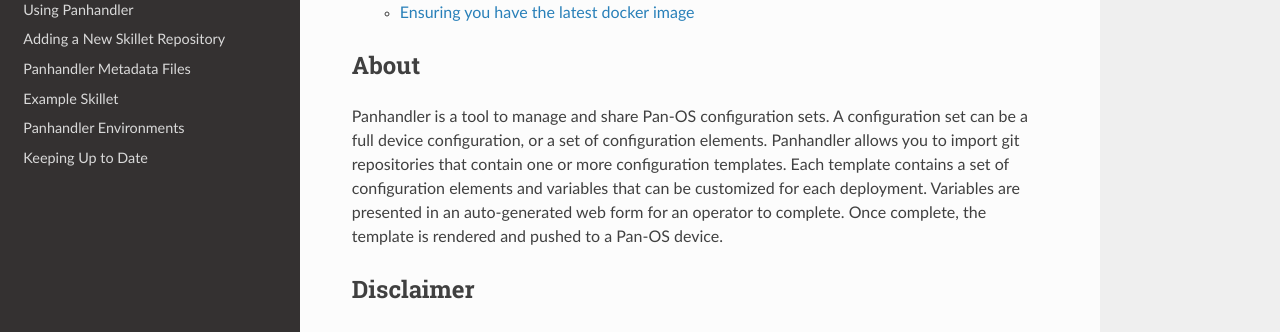
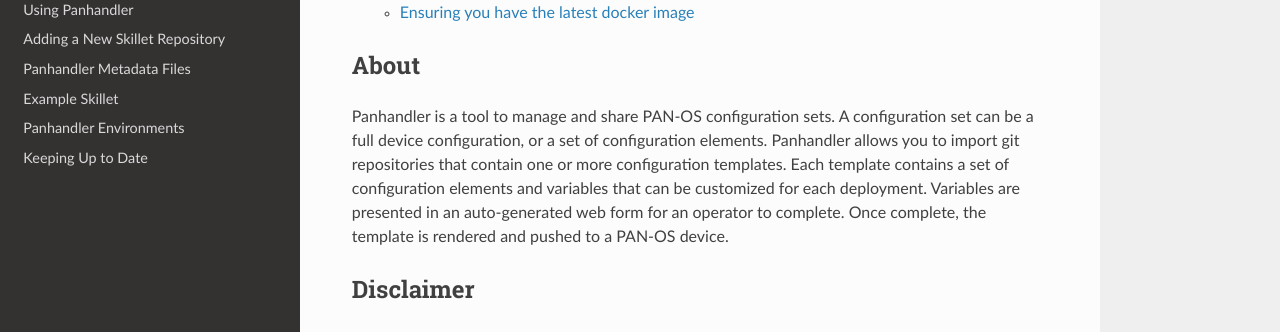
Before and after one commit to PaloAltoNetworks/panhandler, a Sphinx documentation site: the page built from docs/index.rst, in a window 1280 px wide and 900 px high, scrolled down 810 px. Shown: the part 201-533 px from the top of the window. Built offline with Sphinx 7.4.7 and the Read the Docs theme 2.0.0, drawn with Linux system fonts in a browser that asks for light colours.

Commit message:
update Pan-OS to PAN-OS

```diff
--- a/docs/index.rst
+++ b/docs/index.rst
@@ -23,11 +23,11 @@
 About
 -----
 
-Panhandler is a tool to manage and share Pan-OS configuration sets. A configuration set can be a full device
+Panhandler is a tool to manage and share PAN-OS configuration sets. A configuration set can be a full device
 configuration, or a set of configuration elements. Panhandler allows you to import git repositories that contain
 one or more configuration templates. Each template contains a set of configuration elements and variables that can
 be customized for each deployment. Variables are presented in an auto-generated web form for an operator to complete.
-Once complete, the template is rendered and pushed to a Pan-OS device.
+Once complete, the template is rendered and pushed to a PAN-OS device.
 
 
 
```
Also changed, not shown: docs/metadata_configuration.rst (+5 -5 lines).
